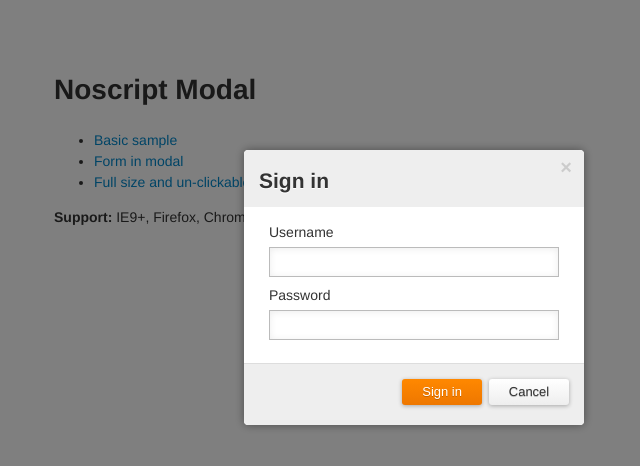
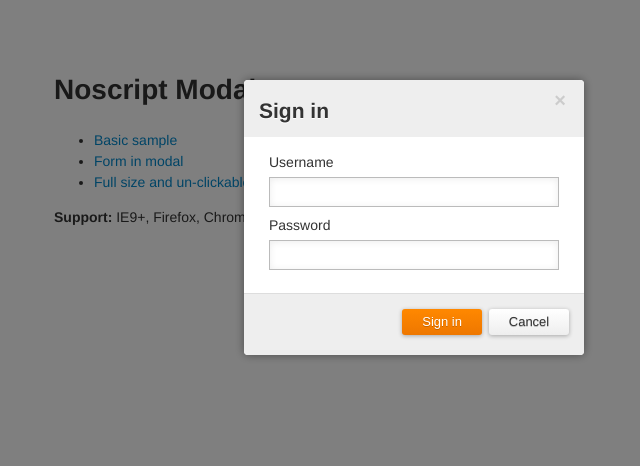
Before and after one commit to htanjo/noscript-modal, a plain HTML site: page index.html in a window 1280 px wide. Both pictures are taken after a click on the link "Form in modal". Shown: the whole page, without its empty margins (226-866 px from the left). Drawn offline with Linux system fonts and the light colour scheme.

Commit message:
Exclude close button from scroll area

```diff
--- a/noscript-modal.css
+++ b/noscript-modal.css
@@ -47,10 +47,10 @@
 }
 .ns-modal:target > .ns-modal-box {
   opacity: 1;
-  -webkit-transform: scale(1,1);
-     -moz-transform: scale(1,1);
-       -o-transform: scale(1,1);
-          transform: scale(1,1);
+  -webkit-transform: none;
+     -moz-transform: none;
+       -o-transform: none;
+          transform: none;
 }
 .ns-modal-overlay {
   display: block;
@@ -67,12 +67,12 @@
 .ns-modal-box {
   display: block;
   position: absolute;
-  top: 150px;
+  top: 10%;
   left: 15px;
   right: 15px;
-  overflow: auto;
-  max-width: 500px;
-  margin: auto;
+  bottom: auto;
+  max-width: 560px;
+  margin: 0 auto;
   border-radius: 4px;
   background-color: #fff;
   box-shadow: 0 0 10px 0 rgba(0,0,0,.4);
@@ -80,18 +80,18 @@
 .ns-modal-box.full {
   top: 15px;
   bottom: 15px;
-  width: auto;
-  height: auto;
   max-width: none;
   margin: 0;
 }
 .ns-modal-close {
   display: block;
   position: absolute;
-  top: 7px;
-  right: 10px;
-  width: 16px;
-  height: 16px;
+  top: 10px;
+  right: 14px;
+  width: 20px;
+  height: 20px;
+  line-height: 20px;
+  z-index: 1;
   outline: none;
   cursor: pointer;
   text-align: center;
@@ -99,7 +99,6 @@
   font-size: 20px;
   font-weight: bold;
   font-family: "Helvetica Neue", Helvetica, Arial, sans-serif;
-  line-height: 1;
   color: #ccc;
 }
 .ns-modal-close:hover,
@@ -108,5 +107,13 @@
   text-decoration: none;
 }
 .ns-modal-box-inner {
+  max-height: 450px;
+  overflow: auto;
   padding: 15px;
 }
+.ns-modal-box.full .ns-modal-box-inner {
+  position: absolute;
+  top: 0;
+  bottom: 0;
+  max-height: none;
+}
```
